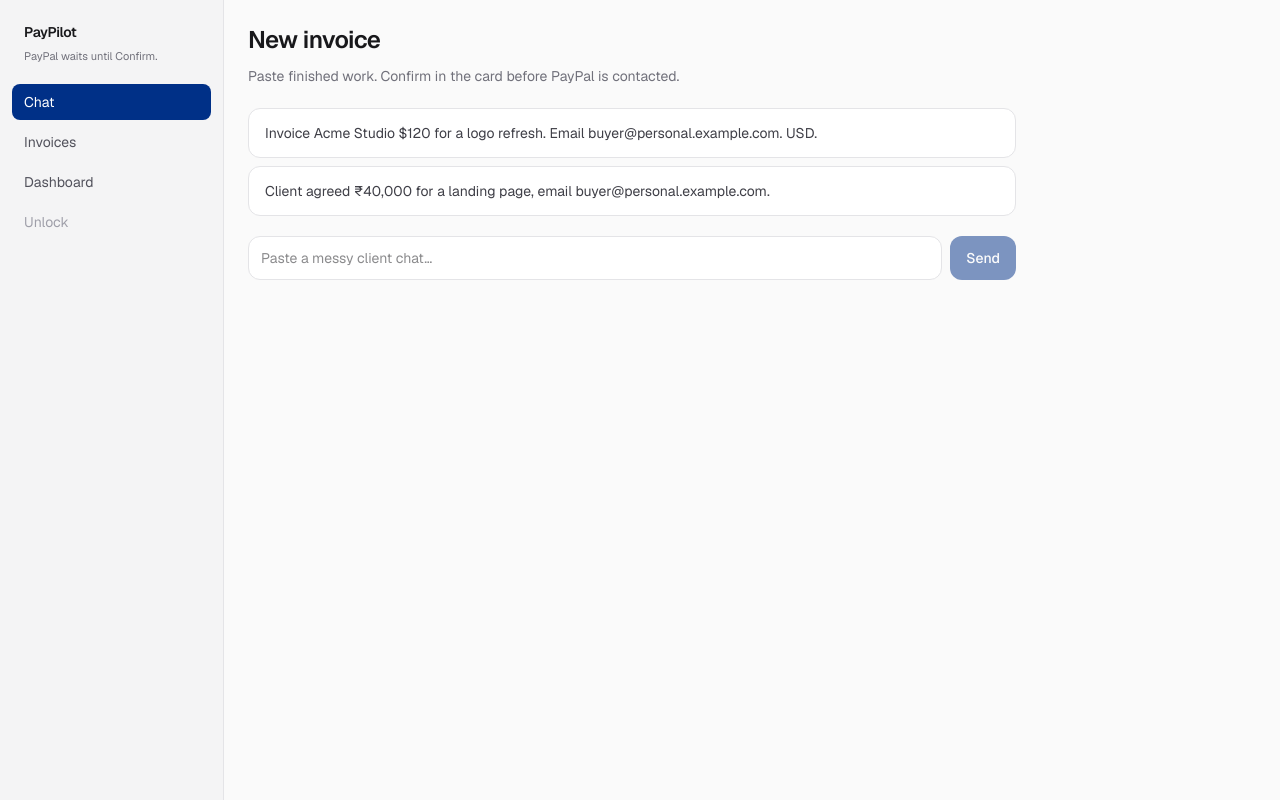
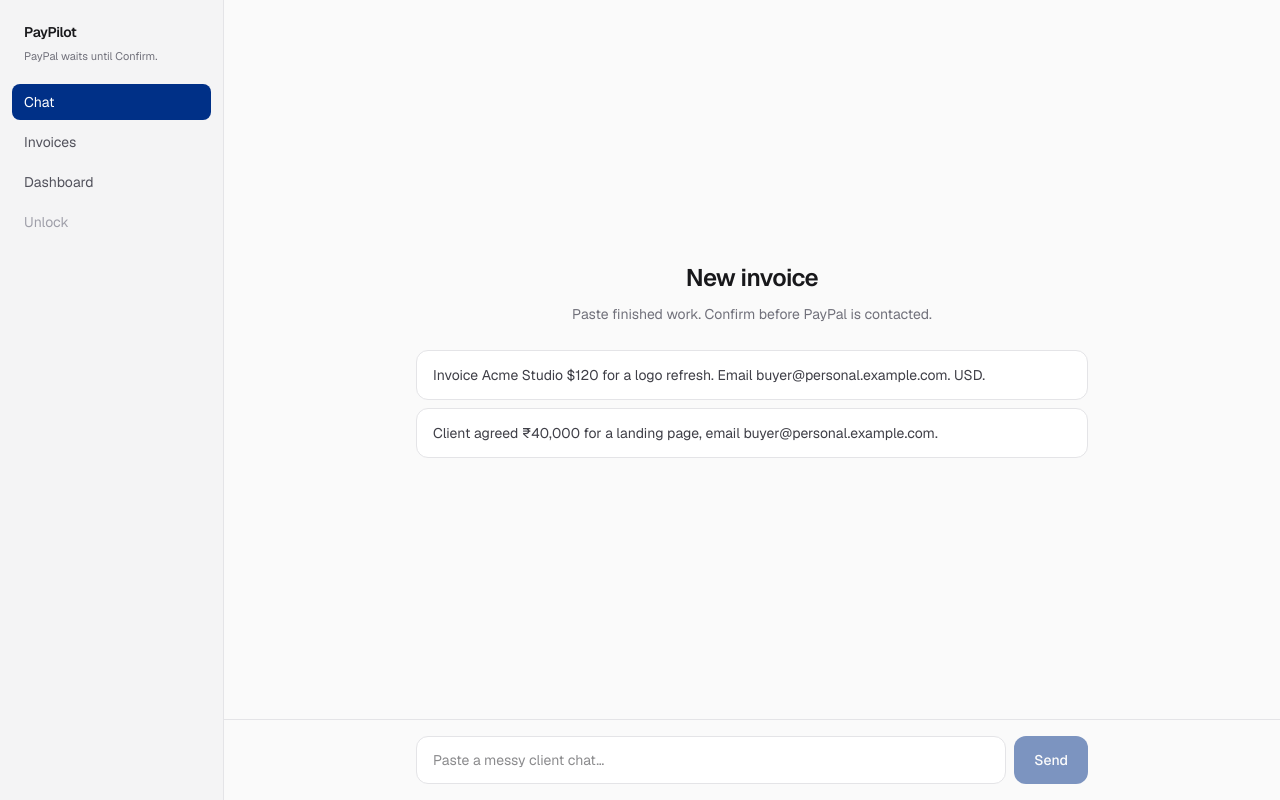
Before and after one commit to ramamoorthy07/paypal-hackathon-ai, a Next.js app: page / in a window 1280 px wide. Built offline with nearby package versions, Linux system fonts and the light colour scheme.

Commit message:
Pin the chat composer to the bottom of the pane so the empty state fills the window.

```diff
--- a/components/chat-app.tsx
+++ b/components/chat-app.tsx
@@ -26,41 +26,18 @@ export function ChatApp() {
     setInput("");
   }
 
-  const composer = (
-    <form
-      className="flex w-full gap-2"
-      onSubmit={(event) => {
-        event.preventDefault();
-        submit(input);
-      }}
-    >
-      <input
-        className="h-11 flex-1 rounded-xl border border-zinc-200 bg-white px-3 text-sm outline-none dark:border-zinc-700 dark:bg-zinc-900"
-        value={input}
-        disabled={busy}
-        placeholder="Paste a messy client chat…"
-        onChange={(event) => setInput(event.target.value)}
-      />
-      <button
-        type="submit"
-        disabled={busy || input.trim().length === 0}
-        className="inline-flex h-11 items-center rounded-xl bg-[#003087] px-4 text-sm font-medium text-white disabled:opacity-50"
-      >
-        Send
-      </button>
-    </form>
-  );
-
   return (
     <div className="flex h-full min-h-0 flex-1 flex-col">
-      <div className="min-h-0 flex-1 overflow-y-auto px-6 py-6">
-        <div className="flex w-full max-w-3xl flex-col gap-5">
+      <div
+        className={`min-h-0 flex-1 overflow-y-auto px-6 ${empty ? "flex items-center" : "py-6"}`}
+      >
+        <div className={`mx-auto flex w-full max-w-2xl flex-col ${empty ? "gap-6" : "gap-5"}`}>
           {empty ? (
             <>
-              <div>
+              <div className="text-center">
                 <h1 className="text-2xl font-semibold tracking-tight">New invoice</h1>
                 <p className="mt-2 text-sm leading-6 text-zinc-500">
-                  Paste finished work. Confirm in the card before PayPal is contacted.
+                  Paste finished work. Confirm before PayPal is contacted.
                 </p>
               </div>
               <div className="flex flex-col gap-2">
@@ -75,7 +52,6 @@ export function ChatApp() {
                   </button>
                 ))}
               </div>
-              {composer}
             </>
           ) : (
             messages.map((message) => (
@@ -122,11 +98,30 @@ export function ChatApp() {
         </div>
       </div>
 
-      {empty ? null : (
-        <div className="border-t border-zinc-200 px-6 py-4 dark:border-zinc-800">
-          <div className="w-full max-w-3xl">{composer}</div>
-        </div>
-      )}
+      <div className="shrink-0 border-t border-zinc-200 bg-zinc-50 px-6 py-4 dark:border-zinc-800 dark:bg-zinc-950">
+        <form
+          className="mx-auto flex w-full max-w-2xl gap-2"
+          onSubmit={(event) => {
+            event.preventDefault();
+            submit(input);
+          }}
+        >
+          <input
+            className="h-12 flex-1 rounded-xl border border-zinc-200 bg-white px-4 text-sm outline-none dark:border-zinc-700 dark:bg-zinc-900"
+            value={input}
+            disabled={busy}
+            placeholder="Paste a messy client chat…"
+            onChange={(event) => setInput(event.target.value)}
+          />
+          <button
+            type="submit"
+            disabled={busy || input.trim().length === 0}
+            className="inline-flex h-12 items-center rounded-xl bg-[#003087] px-5 text-sm font-medium text-white disabled:opacity-50"
+          >
+            Send
+          </button>
+        </form>
+      </div>
     </div>
   );
 }
```
